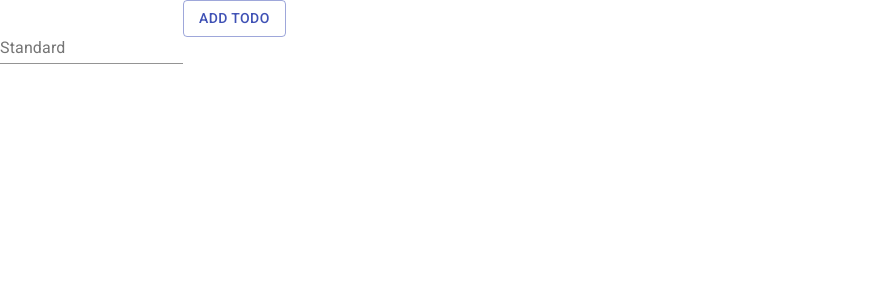
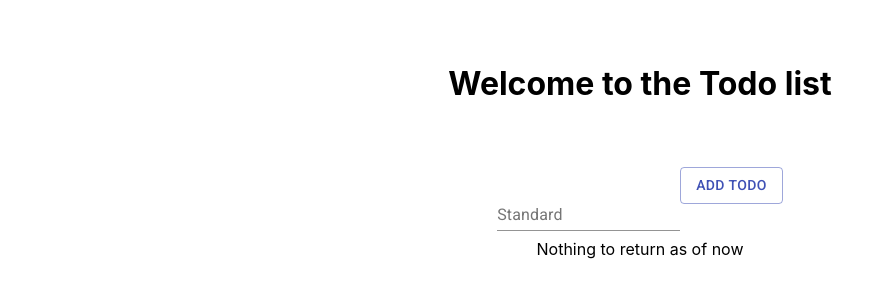
Before and after one commit to Tsudhishnair/Todo-list, a React (Create React App) app: page / in a window 1280 px wide. Shown: the top 300 px of the page, without its empty margins (0-894 px from the left). Built offline with nearby package versions, Linux system fonts and the light colour scheme.

Commit message:
redux adding and retrival done

```diff
--- a/src/App.js
+++ b/src/App.js
@@ -1,12 +1,18 @@
 import React from "react";
 import AddTodo from "./Components/AddTodo";
-
-function App() {
-  return (
-    <div>
-      <AddTodo />
-    </div>
-  );
+import ListTodo from "./Components/ListTodo";
+class App extends React.Component {
+  render() {
+    return (
+      <div style={{ textAlign: "center" }}>
+        <div style={{ padding: "2em", fontSize: "2em" }}>
+          <strong>Welcome to the Todo list </strong>
+        </div>
+        <AddTodo />
+        <ListTodo />
+      </div>
+    );
+  }
 }
 
 export default App;
--- a/src/Components/AddTodo.js
+++ b/src/Components/AddTodo.js
@@ -33,19 +33,12 @@ class AddTodo extends Component {
     });
   };
   handleTodoSubmit = () => {
-    // dispatch(addTodo(this.state.content));
-    // this.props.addTodo(this.state.content);
-    // store.dispatch(addTodo(this.state.content));
-    store.subscribe(() => {
-      console.log(store.getState());
-    });
+    this.props.addTodoToStore(this.state.content);
     this.setState({
       content: ""
     });
-    // store.unsubscribe();
   };
   render() {
-    // const { addTodoToStore } = this.props;
     return (
       <div className={useStyles.container}>
         <TextField
@@ -69,13 +62,15 @@ class AddTodo extends Component {
     );
   }
 }
-// const mapsDispatchToProps = dispatch => {
-//   return {
-//     addTodoToStore: data => dispatch(addTodo(data))
-//   };
-// };
+const mapsDispatchToProps = dispatch => {
+  return {
+    addTodoToStore: data => {
+      dispatch(addTodo(data));
+    }
+  };
+};
 
 export default connect(
   null,
-  { addTodo }
+  mapsDispatchToProps
 )(AddTodo);
--- a/src/Components/ListTodo.js
+++ b/src/Components/ListTodo.js
@@ -0,0 +1,24 @@
+import React from "react";
+import { connect } from "react-redux";
+class ListTodo extends React.Component {
+  render() {
+    return (
+      <div>
+        Nothing to return as of now
+        {/* {console.log(this.props.todolist.byIds)} */}
+        {Object.entries(this.props.todolist.byIds).map((item, index) => {
+          return <li key={index}>{item[1].content}</li>;
+        })}
+      </div>
+    );
+  }
+}
+const mapStatetoProps = state => {
+  return {
+    todolist: state.todoReducer
+  };
+};
+export default connect(
+  mapStatetoProps,
+  null
+)(ListTodo);
--- a/src/Reducer/todoReducer.js
+++ b/src/Reducer/todoReducer.js
@@ -1,9 +1,10 @@
 import { ADD_TODO, DELETE_TODO, TOGGLE_TODO } from "../Action/actionTypes";
-
+// intial state of the todo application
 const initialState = {
   allids: [],
   byIds: {}
 };
+//switch reducer function to handle add & toggle state of the todo.
 export default function(state = initialState, action) {
   switch (action.type) {
     case ADD_TODO: {
--- a/src/Store/store.js
+++ b/src/Store/store.js
@@ -1,6 +1,8 @@
-import { createStore } from "redux";
+import { createStore, applyMiddleware, compose } from "redux";
 import reducers from "../Reducer/reducer.js";
+import thunk from "redux-thunk";
+import logger from "redux-logger";
 
-const store = createStore(reducers);
+const store = createStore(reducers, compose(applyMiddleware(thunk, logger)));
 
 export default store;
```
Also changed, not shown: package.json (+7 -2 lines), 1 other file (tests, documents, lock files or other folders).
